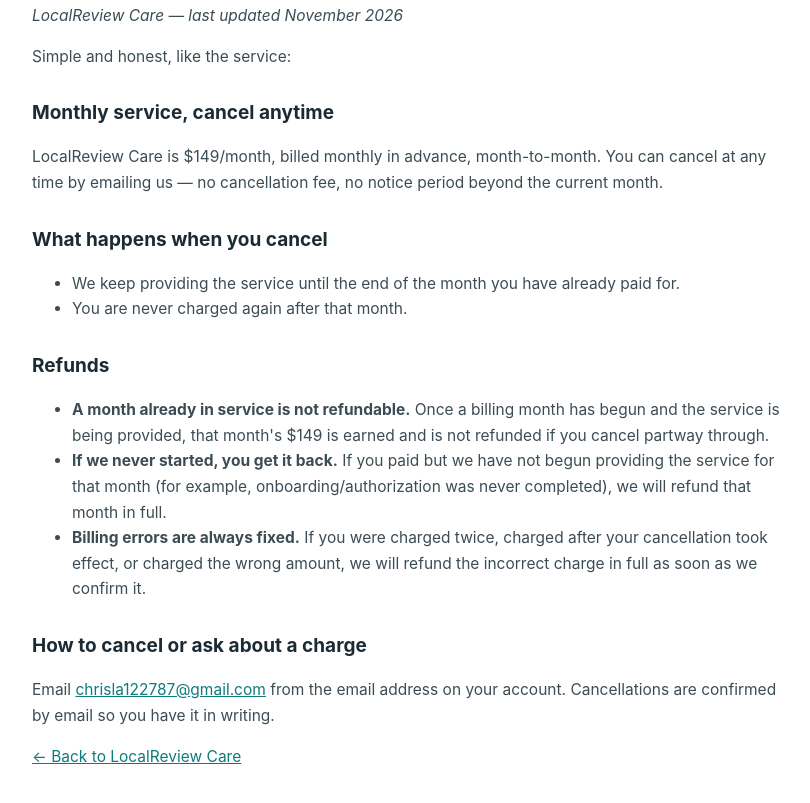
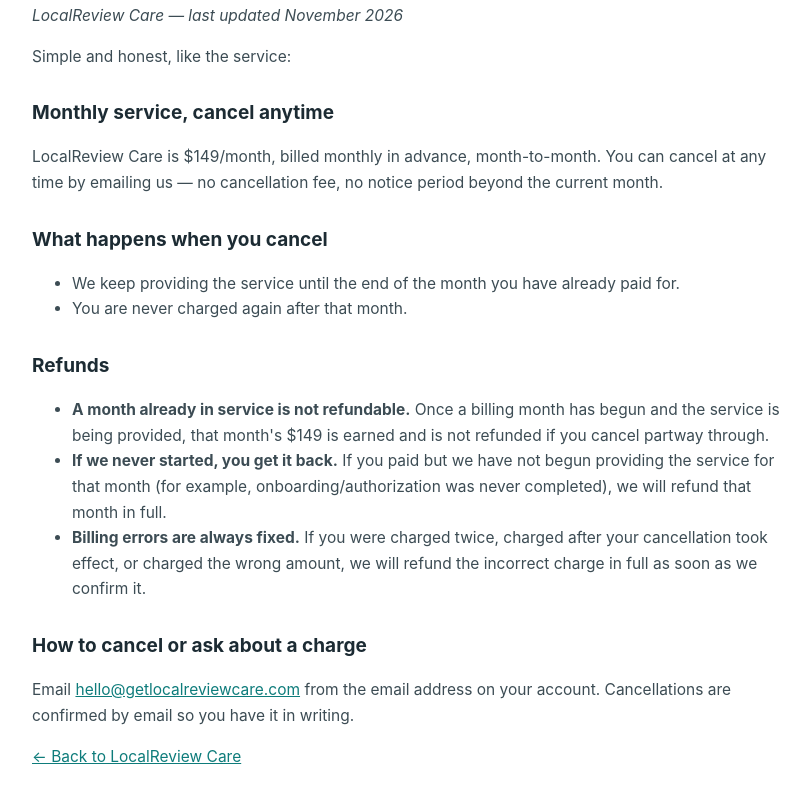
Before and after one commit to chrisla122787/localreview-care, a plain HTML site: page refund.html in a window 1280 px wide. Shown: the part 113-916 px from the top of the page, without its empty margins (228-1038 px from the left). Drawn offline with Linux system fonts and the light colour scheme.

Commit message:
Use business email hello@getlocalreviewcare.com

```diff
--- a/refund.html
+++ b/refund.html
@@ -34,7 +34,7 @@
 </ul>
 
 <h2>How to cancel or ask about a charge</h2>
-<p>Email <a href="mailto:chrisla122787@gmail.com">chrisla122787@gmail.com</a> from the email address on your account. Cancellations are confirmed by email so you have it in writing.</p>
+<p>Email <a href="mailto:hello@getlocalreviewcare.com">hello@getlocalreviewcare.com</a> from the email address on your account. Cancellations are confirmed by email so you have it in writing.</p>
 
 <p><a href="index.html">← Back to LocalReview Care</a></p>
 </body>
```
